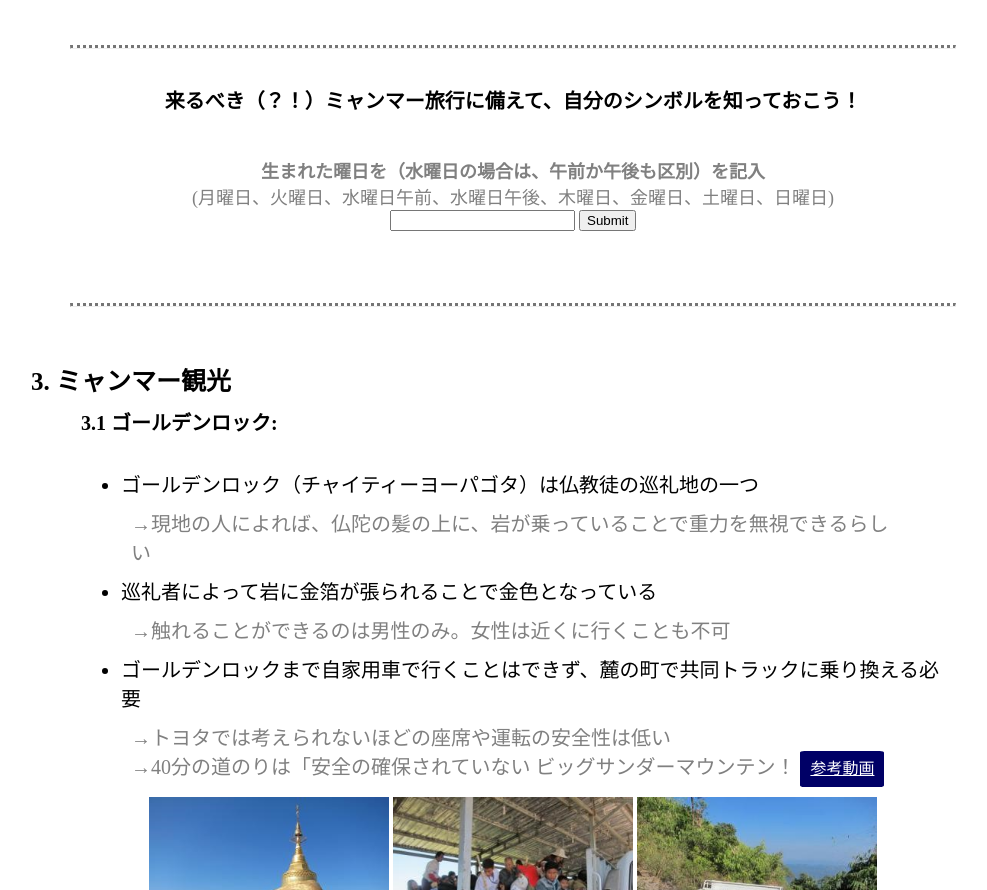
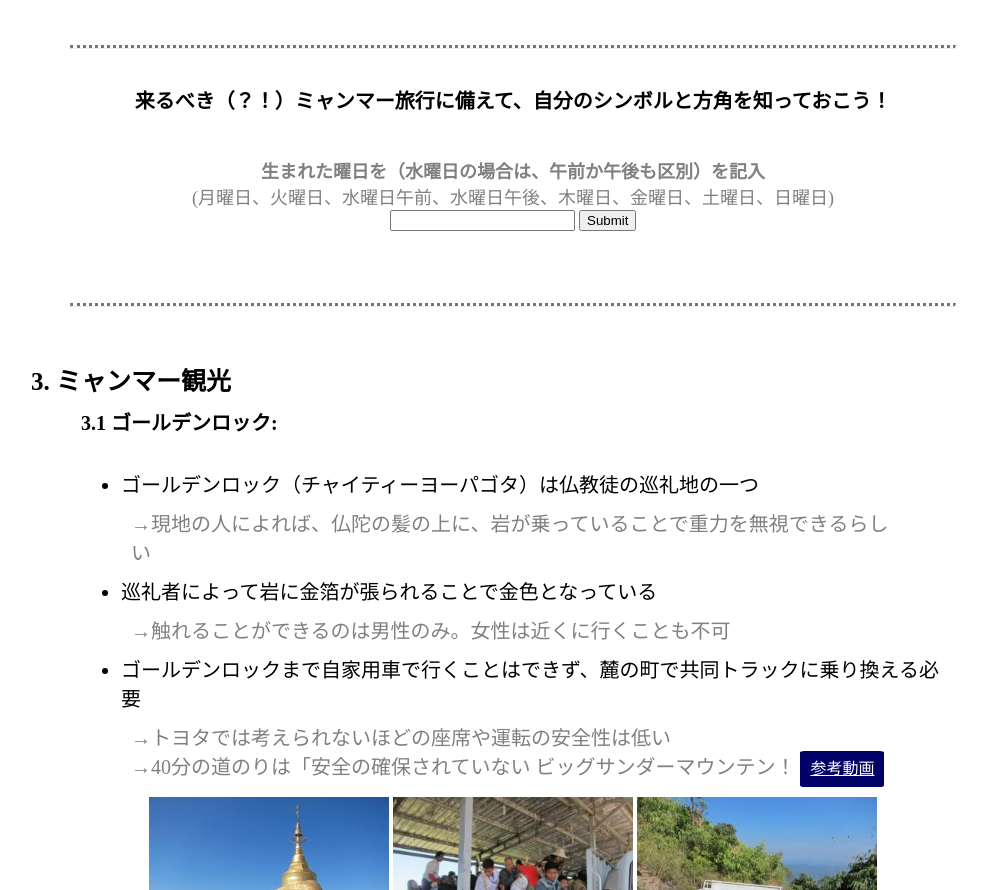
Before and after one commit to MikiArai-TMC/MikiArai-TMC, a plain HTML site: page index.html in a window 1280 px wide. Shown: the part 3765-4655 px from the top of the page, without its empty margins (127-1114 px from the left). Drawn offline with Linux system fonts and the light colour scheme.

Commit message:
Update index.html

```diff
--- a/index.html
+++ b/index.html
@@ -221,7 +221,7 @@
     <br>
 
     <div>
-      <p id = "suggestion"><strong>来るべき（？！）ミャンマー旅行に備えて、自分のシンボルを知っておこう！</strong>
+      <p id = "suggestion"><strong>来るべき（？！）ミャンマー旅行に備えて、自分のシンボルと方角を知っておこう！</strong>
       </p>
 
       <p class="suggestion1"><strong></strong><br>
```
